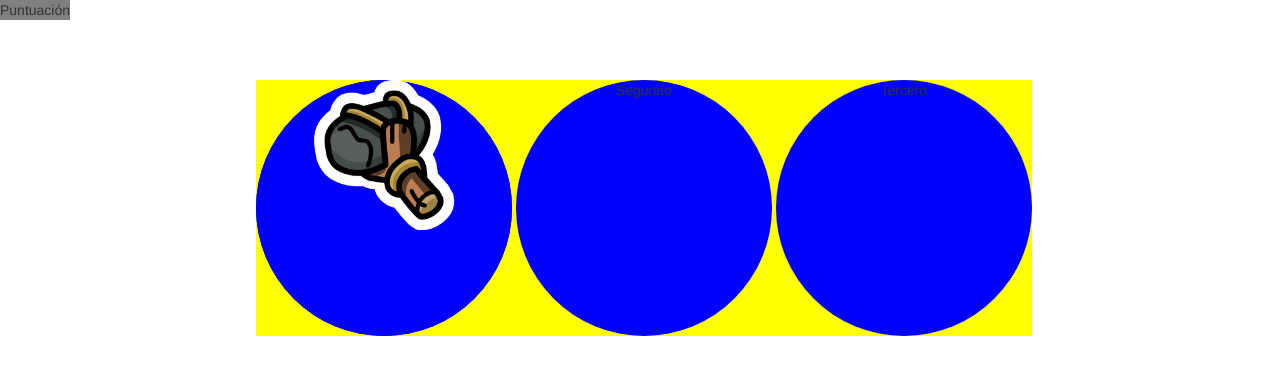
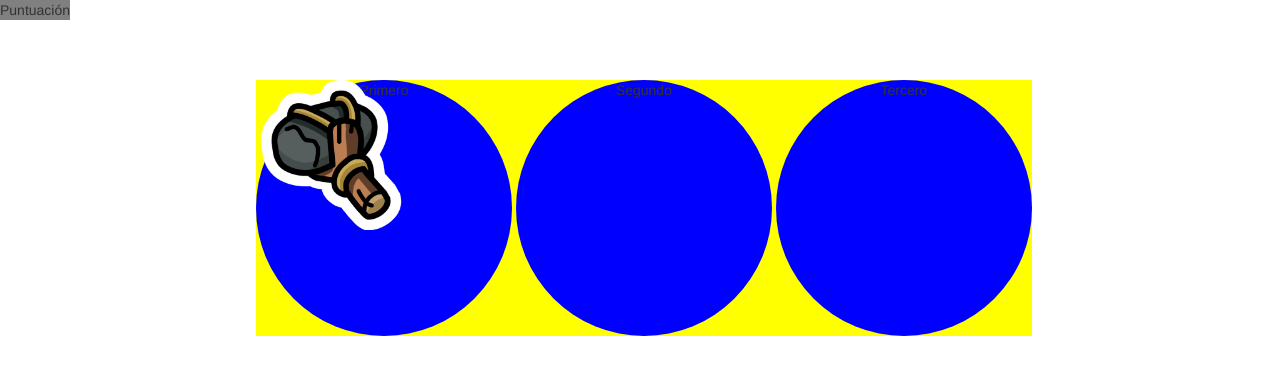
Before and after one commit to ACMocion/Matatopos, a plain HTML site: page matatopos.html in a window 1280 px wide. Drawn offline with nearby package versions, Linux system fonts and the light colour scheme.

Commit message:
texto de prueba

```diff
--- a/estilo.css
+++ b/estilo.css
@@ -5,8 +5,9 @@
   position: relative;
   top: 10vh;
   left:20vw;
+  overflow: hidden;
 }
-.terreno div{
+.terreno div:not(.martillo){
   width: 20vw;
   height: 20vw;
   border-radius: 100%;
@@ -19,8 +20,10 @@
   background-color: transparent;
   display:inline-block;
   position: absolute;
+
 }
 .martillo img{
+
   width: 150px;
   height: 150px;
 }
```
Also changed, not shown: matatopos.html (+1 -0 lines), 1 other file.
